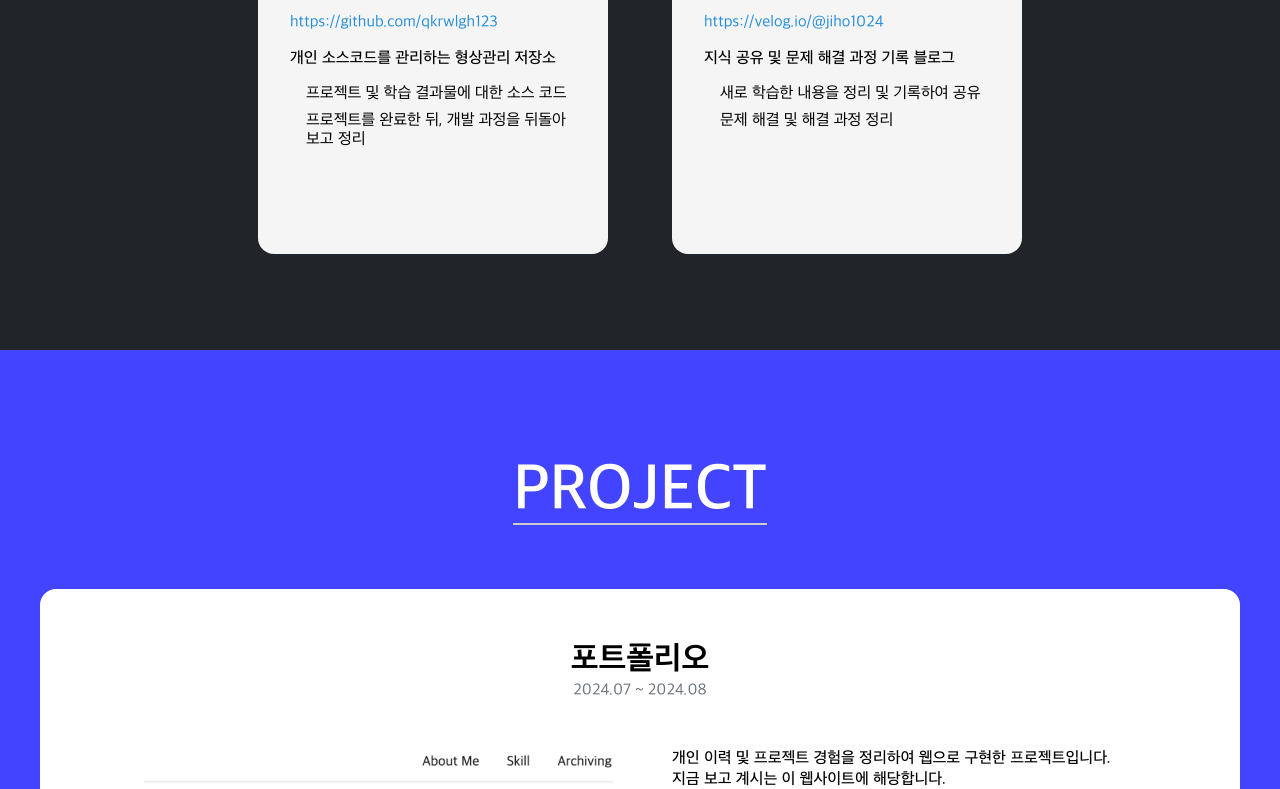
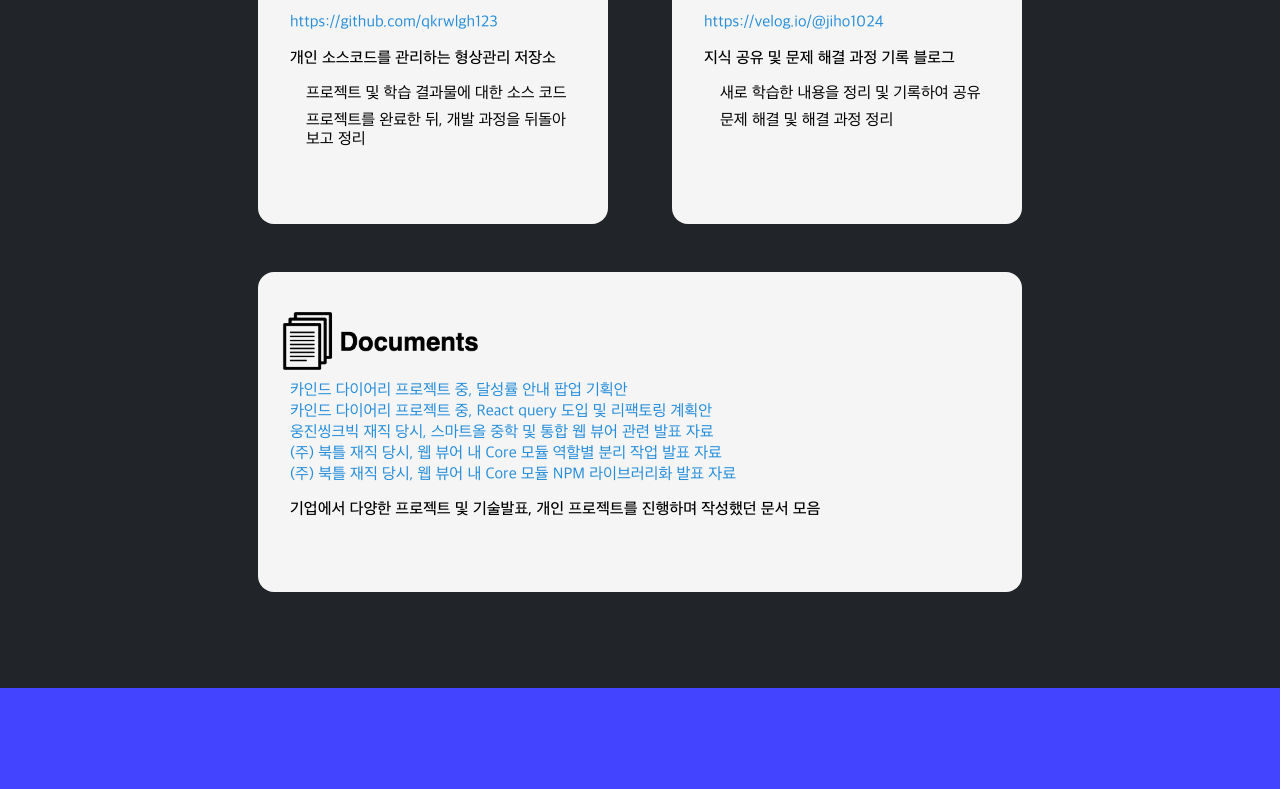
Before and after one commit to qkrwlgh123/portfolio_ver2, a React (Create React App) app: page / in a window 1280 px wide. Shown: the part 5932-6721 px from the top of the page. Built offline with nearby package versions, Linux system fonts and the light colour scheme.

Commit message:
Archiving 컴포넌트 내 documnets 컴포넌트 추가, 인터페이스 제네릭 적용 및 추가 데이터 반영

```diff
--- a/src/components/archiving/archiving.style.ts
+++ b/src/components/archiving/archiving.style.ts
@@ -3,7 +3,8 @@ import styled from "styled-components";
 const ArchivinContentsContainer = styled.div`
   width: 100%;
   display: flex;
-  justify-content: center;
+  flex-direction: column;
+  align-items: center;
 `;
 
 const ArchivingListContainer = styled.div`
@@ -12,8 +13,6 @@ const ArchivingListContainer = styled.div`
   margin-top: 3rem;
   gap: 4rem;
   justify-content: center;
-
-  width: 70%;
 
   @media (max-width: 1199px) {
     flex-direction: column;
@@ -24,4 +23,7 @@ const ArchivingListContainer = styled.div`
   }
 `;
 
-export default { ArchivinContentsContainer, ArchivingListContainer };
+export default {
+  ArchivinContentsContainer,
+  ArchivingListContainer,
+};
--- a/src/components/archiving/archiving.tsx
+++ b/src/components/archiving/archiving.tsx
@@ -1,10 +1,11 @@
 import { ForwardedRef, forwardRef } from "react";
-import { dataList } from "../../data/archiving/dataList";
+import { dataList, longDataList } from "../../data/archiving/dataList";
 import ComponentLayout from "../../styles/layout/component/componentLayout";
 import { ArchivingPlatformInterface } from "../../types/archivingPlatform";
 import Style from "./archiving.style";
 import PlatformComponent from "./platformComponent/platformComponent";
 import { motion } from "framer-motion";
+import LongPlatformComponent from "./platformComponent/longPlatformComponent";
 
 const Archiving = forwardRef((props, ref: ForwardedRef<HTMLDivElement>) => {
   return (
@@ -22,12 +23,20 @@ const Archiving = forwardRef((props, ref: ForwardedRef<HTMLDivElement>) => {
       >
         <Style.ArchivinContentsContainer>
           <Style.ArchivingListContainer>
-            {dataList.map((archivingData: ArchivingPlatformInterface) => (
-              <PlatformComponent
-                key={archivingData.image}
-                platformComponent={{ ...archivingData }}
-              />
-            ))}
+            {dataList.map(
+              (archivingData: ArchivingPlatformInterface<string>) => (
+                <PlatformComponent
+                  key={archivingData.image}
+                  platformComponent={{ ...archivingData }}
+                />
+              )
+            )}
+          </Style.ArchivingListContainer>
+          <Style.ArchivingListContainer>
+            <LongPlatformComponent
+              key={longDataList[0].image}
+              platformComponent={{ ...longDataList[0] }}
+            />
           </Style.ArchivingListContainer>
         </Style.ArchivinContentsContainer>
       </motion.div>
--- /dev/null
+++ b/src/components/archiving/platformComponent/longPlatformComponent.tsx
@@ -0,0 +1,32 @@
+import { ArchivingPlatformInterface } from "../../../types/archivingPlatform";
+import Style from "./platformComponent.style";
+
+const LongPlatformComponent = ({
+  platformComponent,
+}: {
+  platformComponent: ArchivingPlatformInterface<
+    { link: string; text: string }[]
+  >;
+}) => {
+  return (
+    <Style.LongComponentContainer>
+      <Style.ImageBox $isVelogImage={platformComponent.image.endsWith("svg")}>
+        <img src={platformComponent.image} />
+      </Style.ImageBox>
+
+      <Style.LinkTextBox>
+        {platformComponent.link.map((linkItem) => (
+          <a key={linkItem.link} href={linkItem.link} target="_blank">
+            {linkItem.text}
+          </a>
+        ))}
+      </Style.LinkTextBox>
+
+      <Style.SubtitleBox>
+        <span>{platformComponent.subtitle}</span>
+      </Style.SubtitleBox>
+    </Style.LongComponentContainer>
+  );
+};
+
+export default LongPlatformComponent;
--- a/src/components/archiving/platformComponent/platformComponent.style.ts
+++ b/src/components/archiving/platformComponent/platformComponent.style.ts
@@ -1,8 +1,8 @@
 import styled from "styled-components";
 
-const ConponentContainer = styled.div`
+const ComponentContainer = styled.div`
   width: 350px;
-  height: 350px;
+  height: 320px;
 
   padding: 2rem;
 
@@ -31,6 +31,15 @@ const ConponentContainer = styled.div`
   }
 `;
 
+const LongComponentContainer = styled(ComponentContainer)`
+  width: 764px;
+
+  @media (max-width: 1199px) {
+    width: 100%;
+    max-width: 500px;
+  }
+`;
+
 const ImageBox = styled.div<{ $isVelogImage: boolean }>`
   width: 14rem;
   height: 75px;
@@ -47,6 +56,9 @@ const ImageBox = styled.div<{ $isVelogImage: boolean }>`
 
 const LinkTextBox = styled.div`
   margin-bottom: 2rem;
+  display: flex;
+  flex-direction: column;
+  gap: 0.1rem;
 `;
 
 const SubtitleBox = styled.div`
@@ -66,7 +78,8 @@ const DescriptionsContainer = styled.ul`
 `;
 
 export default {
-  ConponentContainer,
+  ComponentContainer,
+  LongComponentContainer,
   ImageBox,
   LinkTextBox,
   SubtitleBox,
--- a/src/components/archiving/platformComponent/platformComponent.tsx
+++ b/src/components/archiving/platformComponent/platformComponent.tsx
@@ -4,10 +4,10 @@ import Style from "./platformComponent.style";
 const PlatformComponent = ({
   platformComponent,
 }: {
-  platformComponent: ArchivingPlatformInterface;
+  platformComponent: ArchivingPlatformInterface<string>;
 }) => {
   return (
-    <Style.ConponentContainer
+    <Style.ComponentContainer
       onClick={() => {
         if (platformComponent.link)
           window.open(platformComponent.link, "_blank");
@@ -31,7 +31,7 @@ const PlatformComponent = ({
           </li>
         ))}
       </Style.DescriptionsContainer>
-    </Style.ConponentContainer>
+    </Style.ComponentContainer>
   );
 };
 
--- a/src/data/archiving/dataList.ts
+++ b/src/data/archiving/dataList.ts
@@ -1,5 +1,6 @@
 import GithubImage from "../../asset/image/archiving/github.png";
 import VelogImage from "../../asset/image//archiving/velog.svg";
+import DocumentsImage from "../../asset/image/archiving/documents.png";
 
 export const dataList = [
   {
@@ -21,3 +22,33 @@ export const dataList = [
     ],
   },
 ];
+
+export const longDataList = [
+  {
+    image: DocumentsImage,
+    link: [
+      {
+        link: "https://therapeutic-iridium-a60.notion.site/5d4cc7a33f7843f48c77072ae0b1f039?pvs=25",
+        text: "카인드 다이어리 프로젝트 중, 달성률 안내 팝업 기획안",
+      },
+      {
+        link: "https://therapeutic-iridium-a60.notion.site/React-query-API-d7458219729547ebadcdcc6190919535?pvs=25",
+        text: "카인드 다이어리 프로젝트 중, React query 도입 및 리팩토링 계획안",
+      },
+      {
+        link: "https://therapeutic-iridium-a60.notion.site/PPT-cdb764426ef84c51b2f8af1512a3c6fb?pvs=74",
+        text: "웅진씽크빅 재직 당시, 스마트올 중학 및 통합 웹 뷰어 관련 발표 자료",
+      },
+      {
+        link: "https://therapeutic-iridium-a60.notion.site/Zip-viewer-25af5a692c9c48a59e8f3ac5f988749a",
+        text: "(주) 북틀 재직 당시, 웹 뷰어 내 Core 모듈 역할별 분리 작업 발표 자료",
+      },
+      {
+        link: "https://therapeutic-iridium-a60.notion.site/ZIP-NPM-be6c88d82f9e42cc99deb5177589e92e",
+        text: "(주) 북틀 재직 당시, 웹 뷰어 내 Core 모듈 NPM 라이브러리화 발표 자료",
+      },
+    ],
+    subtitle:
+      "기업에서 다양한 프로젝트 및 기술발표, 개인 프로젝트를 진행하며 작성했던 문서 모음",
+  },
+];
--- a/src/types/archivingPlatform.ts
+++ b/src/types/archivingPlatform.ts
@@ -1,6 +1,6 @@
-export interface ArchivingPlatformInterface {
+export interface ArchivingPlatformInterface<T> {
   image: string;
-  link?: string;
+  link: T;
   subtitle: string;
-  description: string[];
+  description?: string[];
 }
```
Also changed, not shown: src/asset/image/archiving/documents.png (added).
